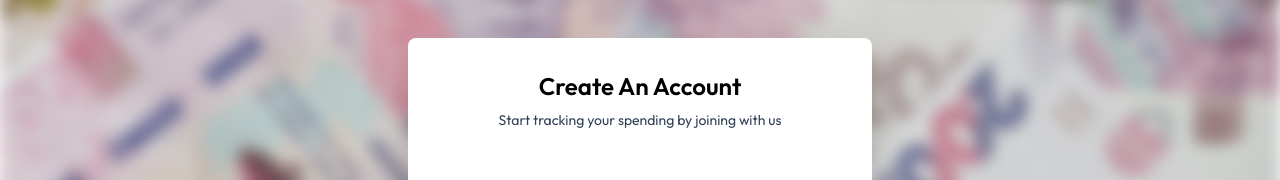
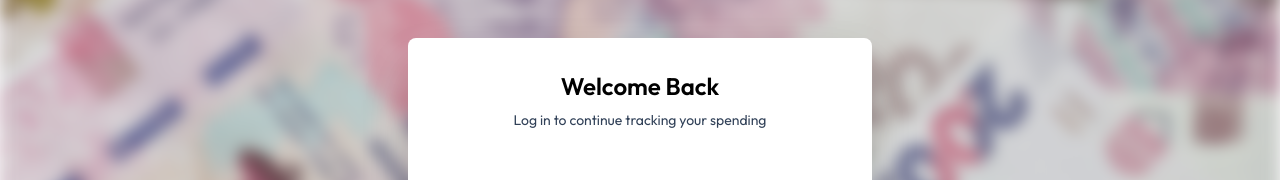
Before and after one commit to Wealthometer/moneymanagerwebapp, a React (Vite) app: page /login in a window 1280 px wide. Shown: the part 149-329 px from the top of the page. Built offline with nearby package versions, Linux system fonts and the light colour scheme.

Commit message:
Update Login.jsx

```diff
--- a/src/pages/Login.jsx
+++ b/src/pages/Login.jsx
@@ -82,11 +82,11 @@ const Login = () => {
       <div className="relative z-10 w-full max-w-lg px-6">
         <div className="bg-white bg-opacity-95 backdrop-blur-sm rounded-lg shadow-2xl p-8 max-h-[90vh] overflow-y-auto">
           <h3 className="text-2xl font-semibold text-black text-center mb-2">
-            Create An Account
+            Welcome Back
           </h3>
 
           <p className="text-sm text-slate-700 text-center mb-8">
-            Start tracking your spending by joining with us
+            Log in to continue tracking your spending
           </p>
 
           <form className="space-y-4" onSubmit={handleSubmit}>
@@ -127,8 +127,14 @@ const Login = () => {
                     }`}
                     type="submit"
                   >
-                    {isLoading ? <>
-                    <LoaderCircle className="animate-spin w-5 h-5"/>"Logging In..."</> : "Login"}
+                    {isLoading ? (
+                      <>
+                        <LoaderCircle className="animate-spin w-5 h-5" />
+                        "Logging In..."
+                      </>
+                    ) : (
+                      "Login"
+                    )}
                   </button>
                   <p className="text-sm text-slate-800 text-center mt-6 gap-2 flex justify-center items-center">
                     Don't have an account ?
```
